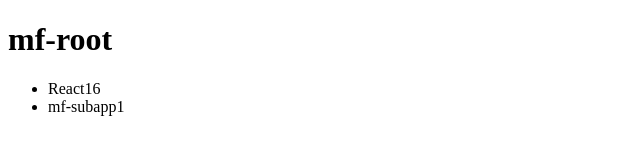
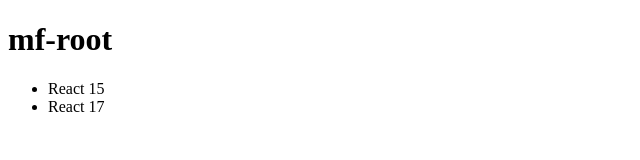
Before and after one commit to scarabaeus/mf-root, a website: page index.html in a window 1280 px wide. Shown: the full height of the page, 0-640 px from the left. Drawn offline with Linux system fonts and the light colour scheme.

Commit message:
Text updates to root app

```diff
--- a/index.html
+++ b/index.html
@@ -13,8 +13,8 @@
     </header>
     <div class="mainapp-main">
       <ul class="mainapp-sidemenu">
-        <li onclick="push('/mf-subapp2')">React16</li>
-        <li onclick="push('/mf-subapp1')">mf-subapp1</li>
+        <li onclick="push('/mf-subapp2')">React 15</li>
+        <li onclick="push('/mf-subapp1')">React 17</li>
       </ul>
       <main id="subapp-container"></main>
     </div>
```
